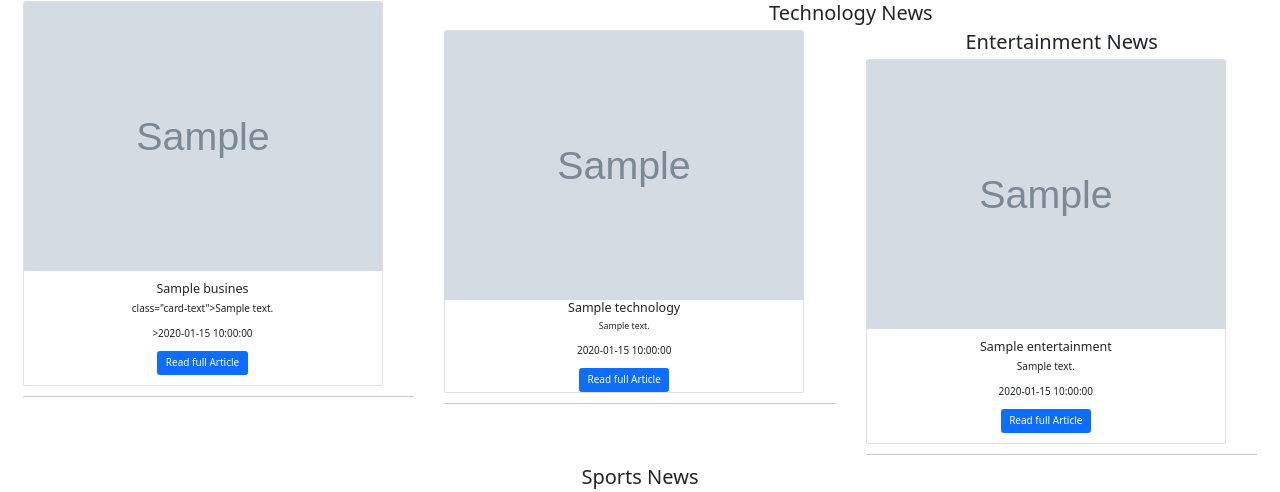
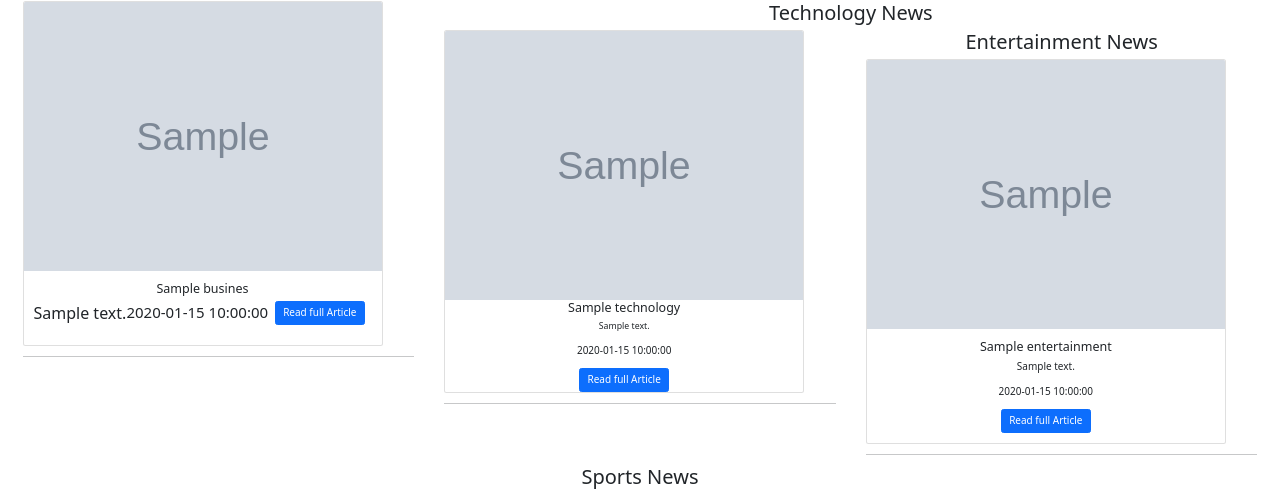
Before and after one commit to 254Davidhashisoma/myNewsHood, a Python web app: template app/templates/index.html in a window 1280 px wide. Shown: the part 238-730 px from the top of the page. Run offline with Jinja, Linux system fonts and the light colour scheme; the template is opened without the code that fills it: most values are stand-ins (such as "Sample title", 1, 10 or a date in 2020); grey boxes marked "Sample" are stand-in pictures; some libraries are stand-ins or nearby versions; some web fonts are replaced.

Commit message:
deploy websit to heruku

```diff
--- a/app/templates/index.html
+++ b/app/templates/index.html
@@ -25,8 +25,8 @@
                         <img src="{{business.urlToImage}}" class="card-img-top" alt="...">
                         <div class="card-body">
                             <h5 class="text-bold">{{business.title|truncate(60)}}</h5>
-                            <p style="font-size: 16px; float: left; text-align: center;"></p>class="card-text">{{business.description|truncate(100)}}</p>
-                            <p style="font-size: 15px; float: left; text-align: center;"></p>>{{ business.publishedAt }}</p>
+                            <p style="font-size: 16px; float: left; text-align: center;"class="card-text">{{business.description|truncate(100)}}</p>
+                            <p style="font-size: 15px; float: left; text-align: center;">{{ business.publishedAt }}</p>
                             <a href="{{business.url}}" class="btn btn-primary">Read full Article</a>
                         </div>
                     </div>
--- a/app/templates/navbar.html
+++ b/app/templates/navbar.html
@@ -7,7 +7,7 @@
       <div class="navbar-nav">
         <a class="nav-link active" href="/">Home <span class="sr-only">(current)</span></a>
 
-        <a class="nav-link" href="/topheadlines&20">Top Headlines</a>
+        <a class="nav-link font-size:16px" href="/topheadlines&20">Top Headlines</a>
       </div>
     </div>
   </nav>
```
